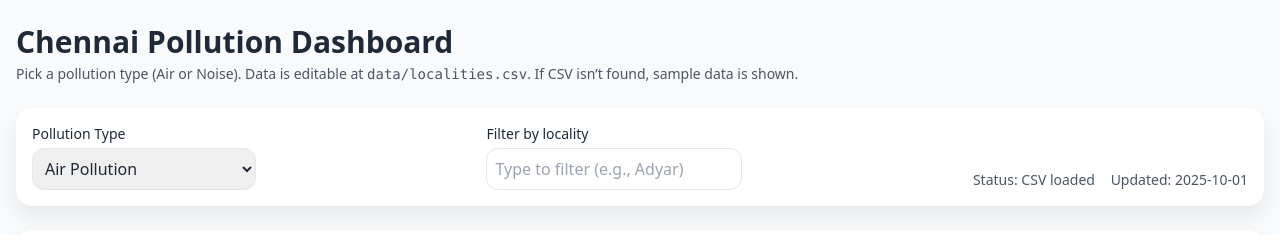
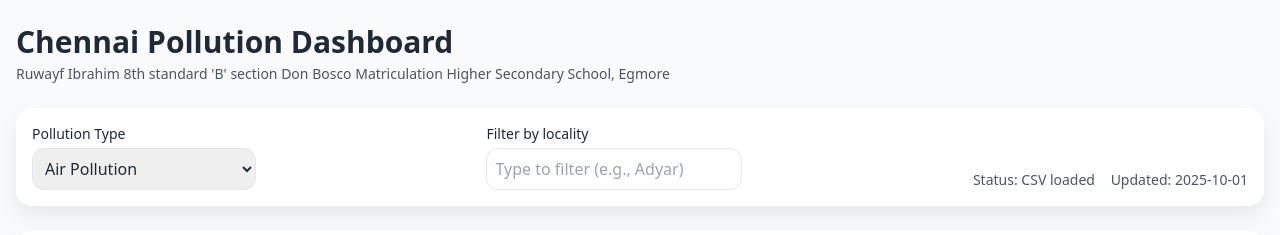
Before and after one commit to farhancs91/chennai-pollution-dashboard, a plain HTML site: page index.html in a window 1280 px wide. Shown: the top 235 px of the page. Drawn offline with nearby package versions, Linux system fonts and the light colour scheme.

Commit message:
Update index.html

```diff
--- a/index.html
+++ b/index.html
@@ -23,8 +23,9 @@
   <header class="mx-auto max-w-7xl px-4 py-6">
     <h1 class="text-3xl font-bold">Chennai Pollution Dashboard</h1>
     <p class="text-sm text-gray-600 mt-1">
-      Pick a pollution type (Air or Noise). Data is editable at <code>data/localities.csv</code>.
-      If CSV isn’t found, sample data is shown.
+      Ruwayf Ibrahim
+      8th standard 'B' section
+      Don Bosco Matriculation Higher Secondary School, Egmore
     </p>
   </header>
 
```
